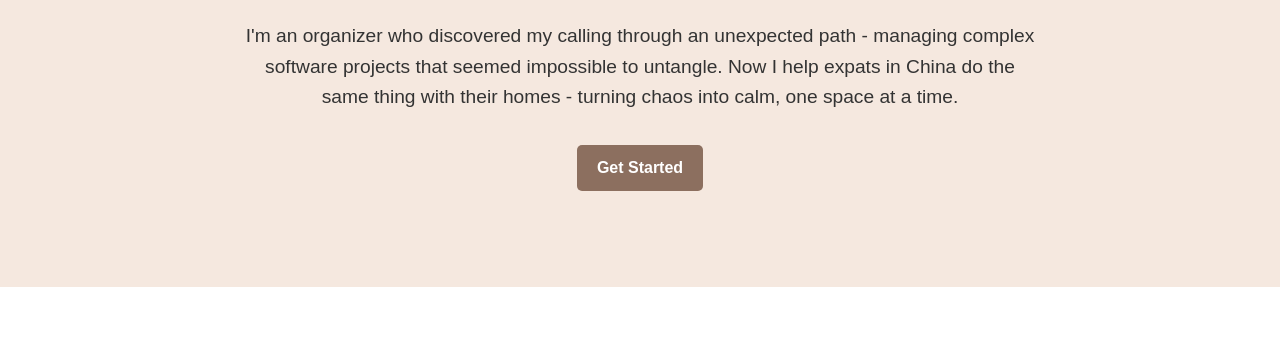
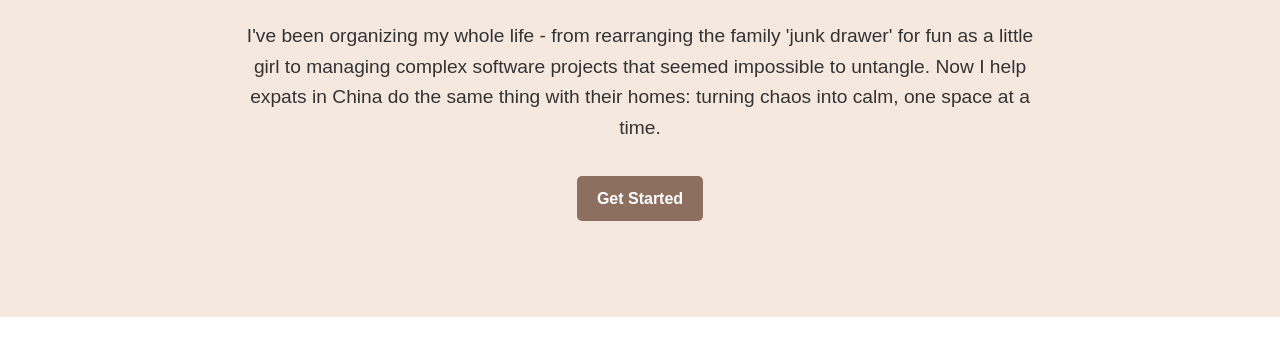
Before and after one commit to Ngaire233/hoptoit, a plain HTML site: page index.html in a window 1280 px wide. Shown: the part 375-723 px from the top of the page. Drawn offline with Linux system fonts and the light colour scheme.

Commit message:
text on hero.html

```diff
--- a/index.html
+++ b/index.html
@@ -624,7 +624,7 @@
     <section class="hero">
         <div class="container">
             <h1>Agile-Inspired Organizing Solutions</h1>
-            <p>I'm an organizer who discovered my calling through an unexpected path - managing complex software projects that seemed impossible to untangle. Now I help expats in China do the same thing with their homes - turning chaos into calm, one space at a time.</p>
+            <p>I've been organizing my whole life - from rearranging the family 'junk drawer' for fun as a little girl to managing complex software projects that seemed impossible to untangle. Now I help expats in China do the same thing with their homes: turning chaos into calm, one space at a time.</p>
             <a href="https://www.notion.so/20809bc1d52780448a74cb467f37bbed?pvs=106" class="btn">Get Started</a>
         </div>
     </section>
```
